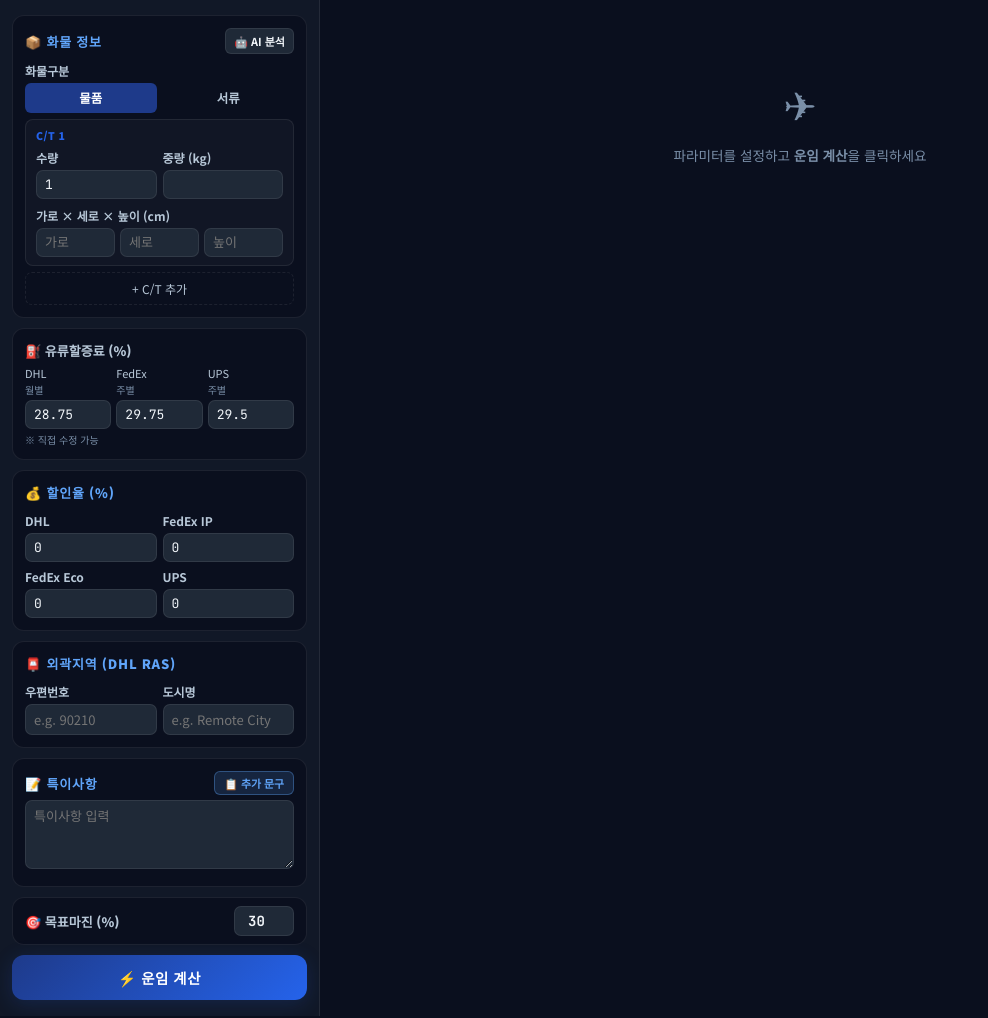
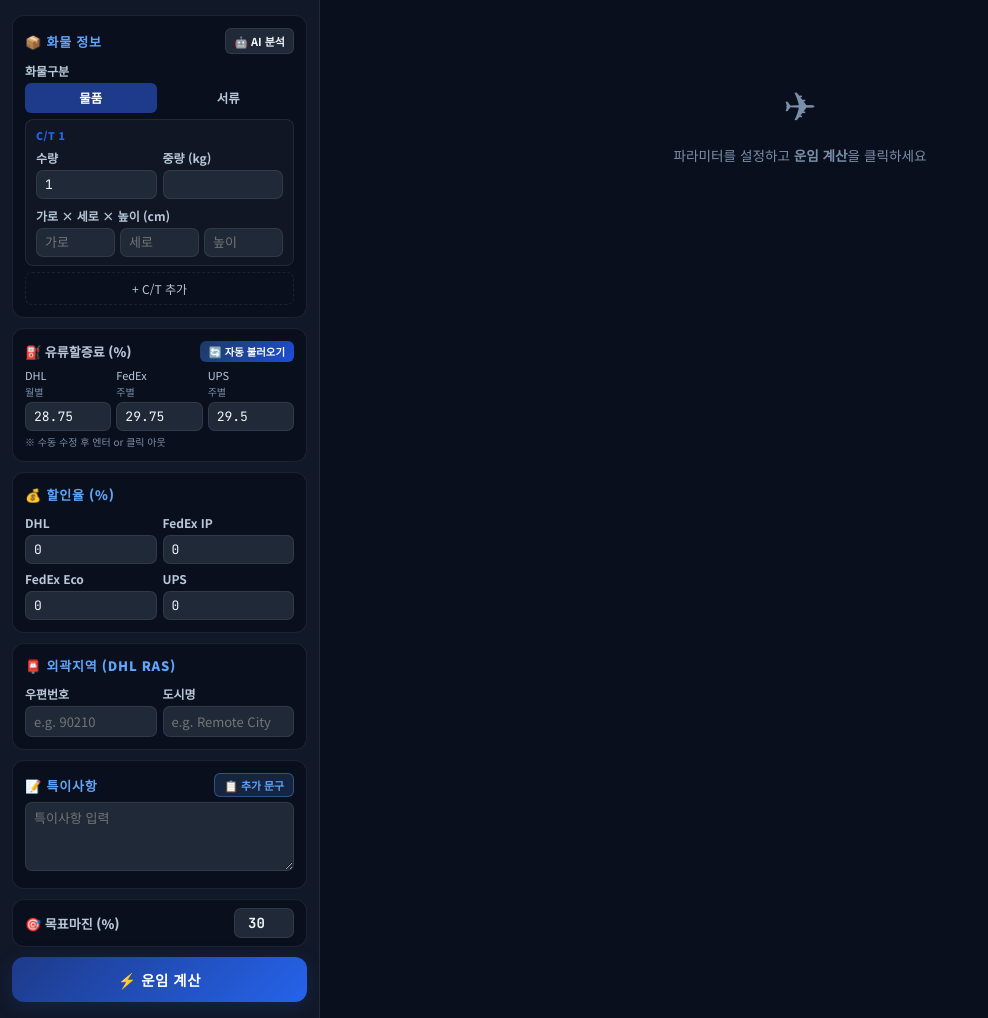
Before and after one commit to leehyunjong6523-coder/Express-calculator, a Flask app: page / in a window 1280 px wide; the page is wider, and only the part inside the window is pictured. Shown: the part 73-1091 px from the top of that part, without its empty margins (0-988 px from the left). Run offline with Flask 3, Linux system fonts and the light colour scheme; data that the repository does not hold is empty.

Commit message:
Add files via upload

```diff
--- a/templates/index.html
+++ b/templates/index.html
@@ -1460,8 +1460,14 @@ body.mode-imp .tb-calc-btn { background: linear-gradient(135deg, #9d174d, #be185
     <div class="sb-section">
       <div style="display:flex;align-items:center;justify-content:space-between;margin-bottom:5px;">
         <div style="font-size:13px;font-weight:800;color:var(--text-sec);">⛽ 유류할증료 (%)</div>
+        <button onclick="fetchFuelFromGithub()" id="fuelAutoBtn"
+          style="background:linear-gradient(135deg,#1e3a5f,#1d4ed8);border:none;border-radius:6px;
+                 color:#fff;font-size:.65rem;font-weight:800;padding:3px 9px;cursor:pointer;
+                 font-family:'Noto Sans KR',sans-serif;white-space:nowrap;">
+          🔄 자동 불러오기
+        </button>
       </div>
-      <div id="fuelStatus" style="display:none;"></div>
+      <div id="fuelStatus" style="font-size:.65rem;margin-bottom:5px;display:none;"></div>
       <div style="display:grid;grid-template-columns:1fr 1fr 1fr;gap:5px;">
         <div>
           <div style="font-size:11px;color:var(--text-sec);margin-bottom:3px;">DHL<br><span style="color:var(--text-dim);font-size:10px;">월별</span></div>
@@ -1476,7 +1482,8 @@ body.mode-imp .tb-calc-btn { background: linear-gradient(135deg, #9d174d, #be185
           <input class="sb-number" type="number" id="fuelUps" step="0.01" value="{{ settings.fuel_ups }}" min="0" max="60" onchange="saveFuel()">
         </div>
       </div>
-      <div style="font-size:10px;color:var(--text-dim);margin-top:3px;">※ 직접 수정 가능</div>
+      <div id="fuelPeriodLabel" style="display:none;font-size:.68rem;color:#fbbf24;font-weight:700;margin-top:5px;padding:3px 7px;background:rgba(251,191,36,.08);border:1px solid rgba(251,191,36,.25);border-radius:5px;"></div>
+      <div style="font-size:10px;color:var(--text-dim);margin-top:3px;">※ 수동 수정 후 엔터 or 클릭 아웃</div>
     </div>
 
     <!-- Discount section -->
@@ -2722,6 +2729,73 @@ function setDocMode(isDoc) {
 // ─────────────────────────────────────────────
 // Customer
 // ─────────────────────────────────────────────
+
+// ── GitHub fuel.json 자동 불러오기 ─────────────────────────────
+// fuel.json 형식: {"dhl": 30.5, "fedex": 33.25, "ups": 29.5, "updated": "2026-05-01"}
+const FUEL_JSON_URL = 'https://raw.githubusercontent.com/leehyunjong6523-coder/airbridge-web/main/fuel.json';
+
+async function fetchFuelFromGithub() {
+  const btn    = document.getElementById('fuelAutoBtn');
+  const status = document.getElementById('fuelStatus');
+  btn.disabled = true;
+  btn.textContent = '⏳ 불러오는 중...';
+  status.style.display = 'block';
+  status.style.color = '#7a8fa8';
+  status.textContent = 'GitHub에서 최신 유류할증료 조회 중...';
+  try {
+    // cache 무력화용 timestamp
+    const url = FUEL_JSON_URL + '?t=' + Date.now();
+    const resp = await fetch(url);
+    if (!resp.ok) throw new Error('HTTP ' + resp.status);
+    const data = await resp.json();
+
+    const dhl   = parseFloat(data.dhl);
+    const fedex = parseFloat(data.fedex);
+    const ups   = parseFloat(data.ups);
+    if (isNaN(dhl) || isNaN(fedex) || isNaN(ups)) throw new Error('형식 오류');
+
+    // 입력 필드에 반영
+    document.getElementById('fuelDhl').value   = dhl;
+    document.getElementById('fuelFedex').value = fedex;
+    document.getElementById('fuelUps').value   = ups;
+
+    // 서버에 저장
+    await saveFuel();
+
+    // 기간 표시: date 필드 (예: "2026-05-04 ~ 2026-05-10")
+    const period  = data.date || data.updated || '';
+
+    status.style.display = 'block';
+    status.style.color = '#4ade80';
+    status.innerHTML = period
+      ? '✅ <span style="color:#fbbf24;font-weight:900;">' + period + '</span> 기준'
+      : '✅ 업데이트 완료';
+
+    // 유류할증료 섹션 아래 기간 상시 표시
+    var periodEl = document.getElementById('fuelPeriodLabel');
+    if (periodEl && period) {
+      periodEl.textContent = '📅 적용기간: ' + period;
+      periodEl.style.display = 'block';
+    }
+
+    showToast('✅ 유류할증료 업데이트' + (period ? ' — ' + period : ''));
+    setTimeout(() => { status.style.display = 'none'; }, 5000);
+  } catch(e) {
+    status.style.color = '#f87171';
+    status.textContent = '❌ 불러오기 실패 — 수동 입력 사용';
+    showToast('⚠️ GitHub 연결 실패: ' + e.message + ' — 수동 입력하세요');
+    setTimeout(() => { status.style.display = 'none'; }, 5000);
+  } finally {
+    btn.disabled = false;
+    btn.textContent = '🔄 자동 불러오기';
+  }
+}
+
+// 페이지 로드 시 자동 시도 (실패해도 기존값 유지)
+window.addEventListener('DOMContentLoaded', function() {
+  setTimeout(fetchFuelFromGithub, 1500);
+});
+
 async function saveFuel() {
   const dhl   = parseFloat(document.getElementById('fuelDhl').value);
   const fedex = parseFloat(document.getElementById('fuelFedex').value);
```
